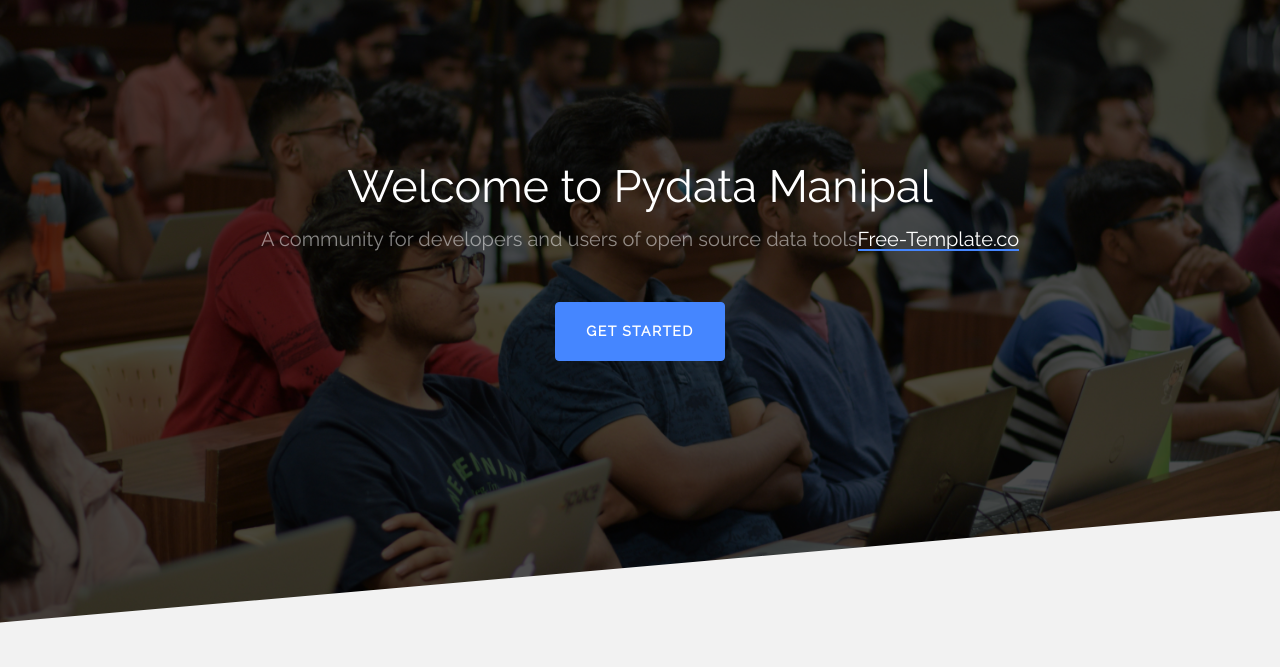
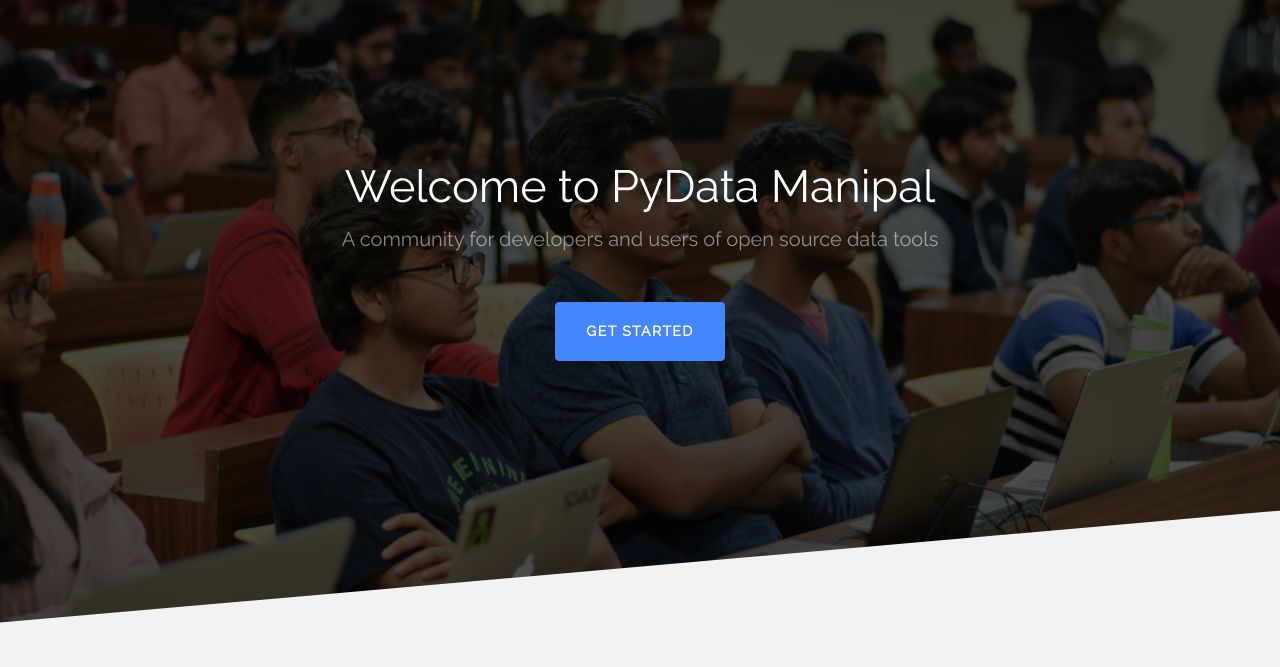
Before and after one commit to pydata-manipal/pydata-manipal.github.io, a plain HTML site: page index.html in a window 1280 px wide. Shown: the part 133-800 px from the top of the page. Drawn offline with Linux system fonts and the light colour scheme; some packages are replaced by stand-ins of ours; no server answers; files whose address does not match are found by name.

Commit message:
MAINT: refactoring

```diff
--- a/index.html
+++ b/index.html
@@ -47,8 +47,8 @@
       <div class="container">
         <div class="row align-items-center justify-content-center text-center ftco-vh-100">
           <div class="col-md-10">
-            <h1 class="ftco-heading ftco-animate">Welcome to Pydata Manipal</h1>
-            <h2 class="h5 ftco-subheading mb-5 ftco-animate">A community for developers and users of open source data tools<a href="#">Free-Template.co</a></h2>
+            <h1 class="ftco-heading ftco-animate">Welcome to PyData Manipal</h1>
+            <h2 class="h5 ftco-subheading mb-5 ftco-animate">A community for developers and users of open source data tools</h2>
             <p><a href="https://free-template.co/" target="_blank" class="btn btn-primary ftco-animate">Get Started</a></p>
           </div>
         </div>
```
